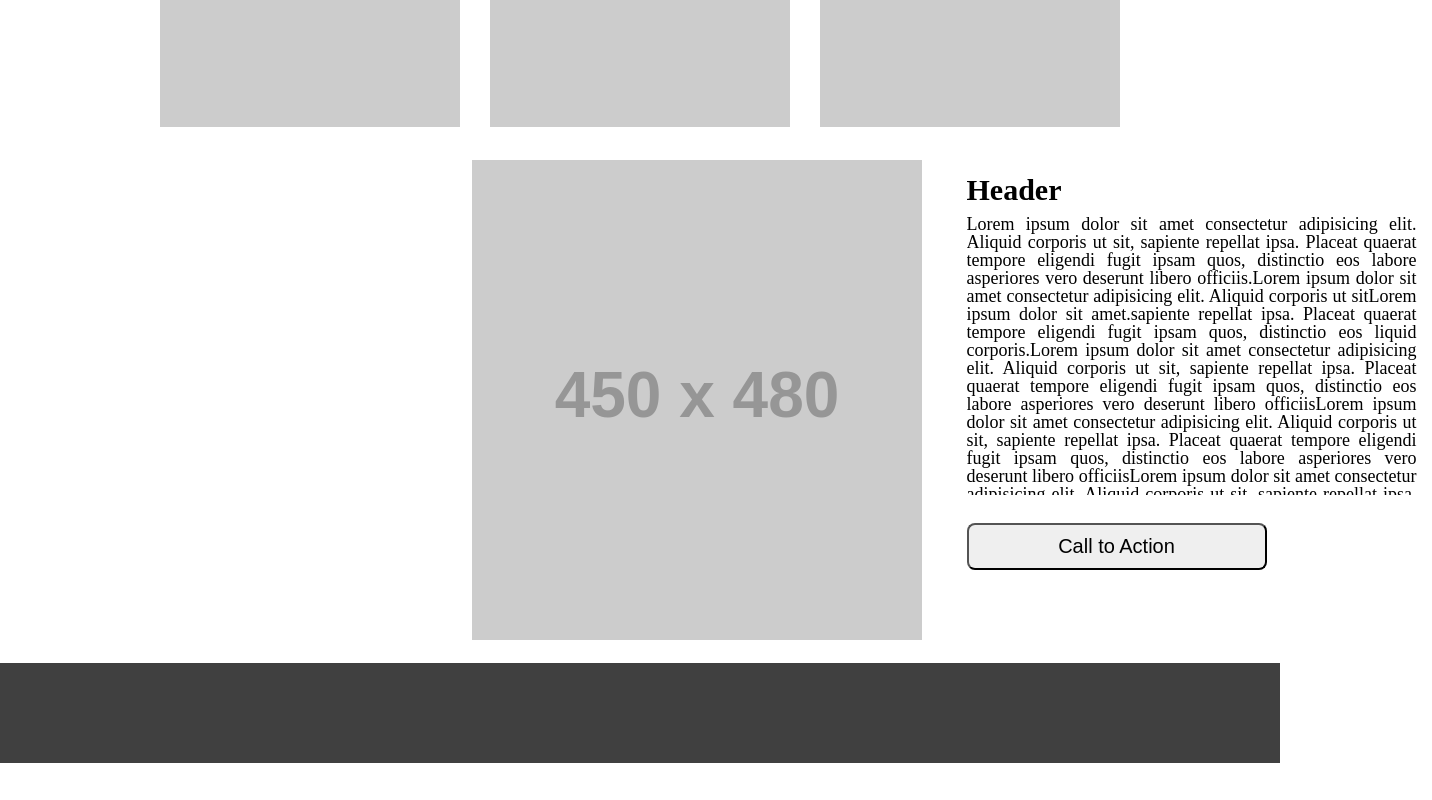
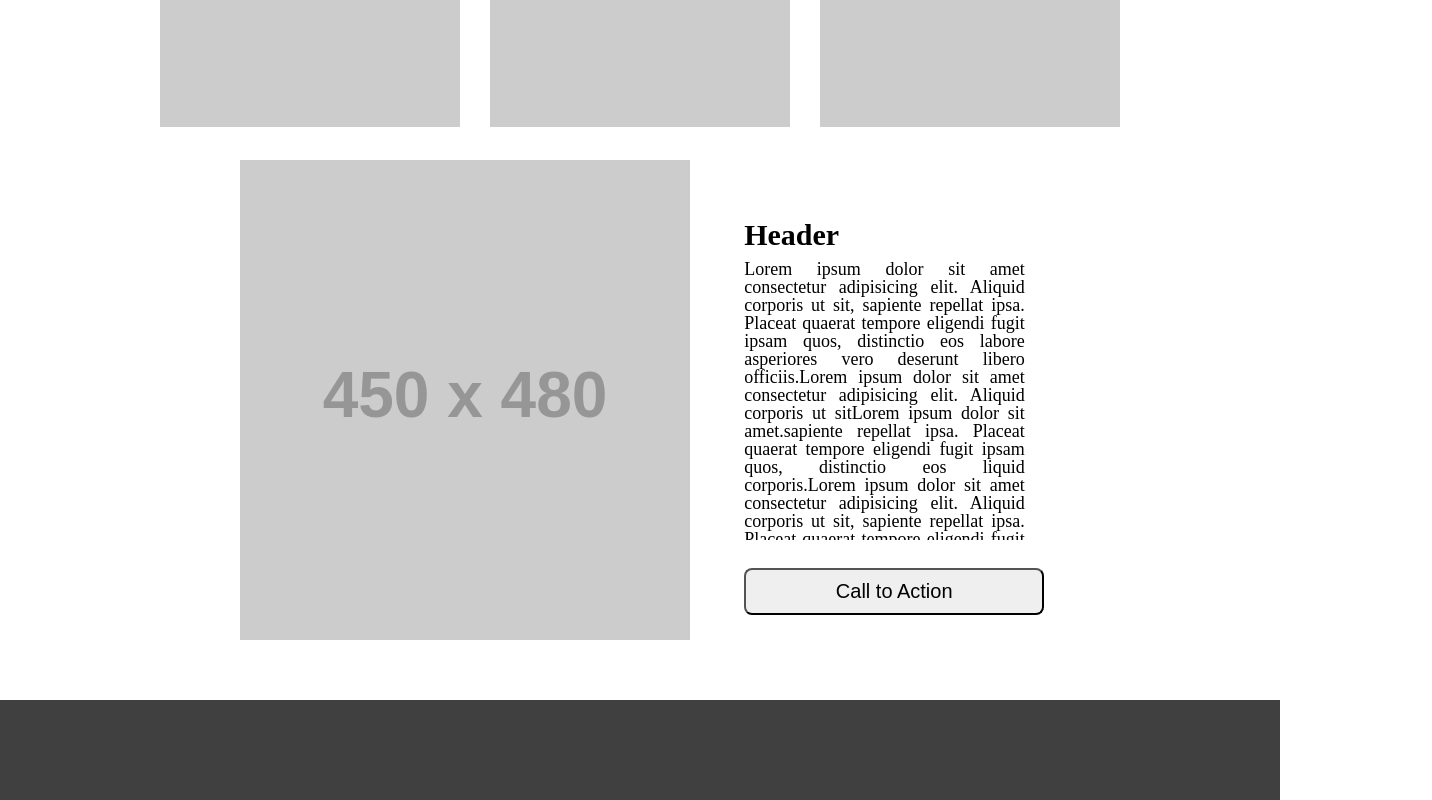
Before and after one commit to OsaidAlhomedy/wirefame-exercise, a plain HTML site: page index.html in a window 1280 px wide. Shown: the part 861-1661 px from the top of the page, 1432 px wide, since content can reach past the window. Before the commit the page ends 1624 px from the top, so only its background shows below. Drawn offline with Linux system fonts and the light colour scheme; placeholder pictures from the web are drawn by us.

Commit message:
added some fixes

```diff
--- a/css/style.css
+++ b/css/style.css
@@ -36,7 +36,7 @@ nav ul li a {
 
 div {
 
-    width: 100;
+    width: 100%;
     text-align: center;
     padding : 15px;
 
@@ -48,10 +48,10 @@ div img {
 }
 
 section {
-    width: 960px;
+    width: 100%;
+    padding-top :15px;
+    text-align: center;
     position: relative;
-    margin-left : 471.5px;
-    padding-top :15px;
 }
 
 section article {
@@ -59,7 +59,7 @@ section article {
     position: relative;
     text-align: justify;
     font-size: 18px;
-    overflow: auto;
+    overflow: scroll;
     height: 320px;
 }
 
@@ -75,10 +75,12 @@ footer {
 }
 
 section div {
-
-    float: right;
+    display: inline-block;
     height : 375px;
-    width:50%;
+    width:27%;
+    padding-left: 50px;
+    position: relative;
+    bottom: 100px;
 
 
 }
--- a/index.html
+++ b/index.html
@@ -18,17 +18,17 @@
     <main>
         <div>
 
-            <img src="https://via.placeholder.com/960x450.png" alt="hero image">
+            <img src="https://via.placeholder.com/960x450/000000/000000.png" alt="hero image">
 
         </div>
 
         <div>
-            <img src="https://via.placeholder.com/300x375.png" alt="sub banner"><img src="https://via.placeholder.com/300x375.png" alt="sub banner"><img src="https://via.placeholder.com/300x375.png" alt="sub banner">
+            <img src="https://via.placeholder.com/300x375/000000/000000.png" alt="sub banner"><img src="https://via.placeholder.com/300x375/000000/000000.png" alt="sub banner"><img src="https://via.placeholder.com/300x375/000000/000000.png" alt="sub banner">
         </div>
 
         <section>
 
-            <img src="https://via.placeholder.com/450x480.png" alt="featured banner">
+            <img src="https://via.placeholder.com/450x480/000000/000000.png" alt="featured banner">
 
             <div>
                 <article>
@@ -38,7 +38,7 @@
                     distinctio eos labore asperiores vero deserunt libero officiis.Lorem ipsum dolor sit amet consectetur adipisicing elit.
                     Aliquid corporis ut sitLorem ipsum dolor sit amet.sapiente repellat ipsa. Placeat quaerat tempore eligendi fugit ipsam quos,
                     distinctio eos liquid corporis.Lorem ipsum dolor sit amet consectetur adipisicing elit. Aliquid corporis ut sit, sapiente repellat ipsa. Placeat quaerat tempore eligendi fugit ipsam quos, distinctio eos labore asperiores vero deserunt libero officiisLorem ipsum dolor sit amet consectetur adipisicing elit. Aliquid corporis ut sit, sapiente repellat ipsa. Placeat quaerat tempore eligendi fugit ipsam quos, distinctio eos labore asperiores vero deserunt libero officiisLorem ipsum dolor sit amet consectetur adipisicing elit. Aliquid corporis ut sit, sapiente repellat ipsa. Placeat quaerat tempore eligendi fugit ipsam quos, distinctio eos labore asperiores vero deserunt libero officiisa
-                   </article>
+                </article>
 
                    <button>Call to Action</button>
             </div>
```
